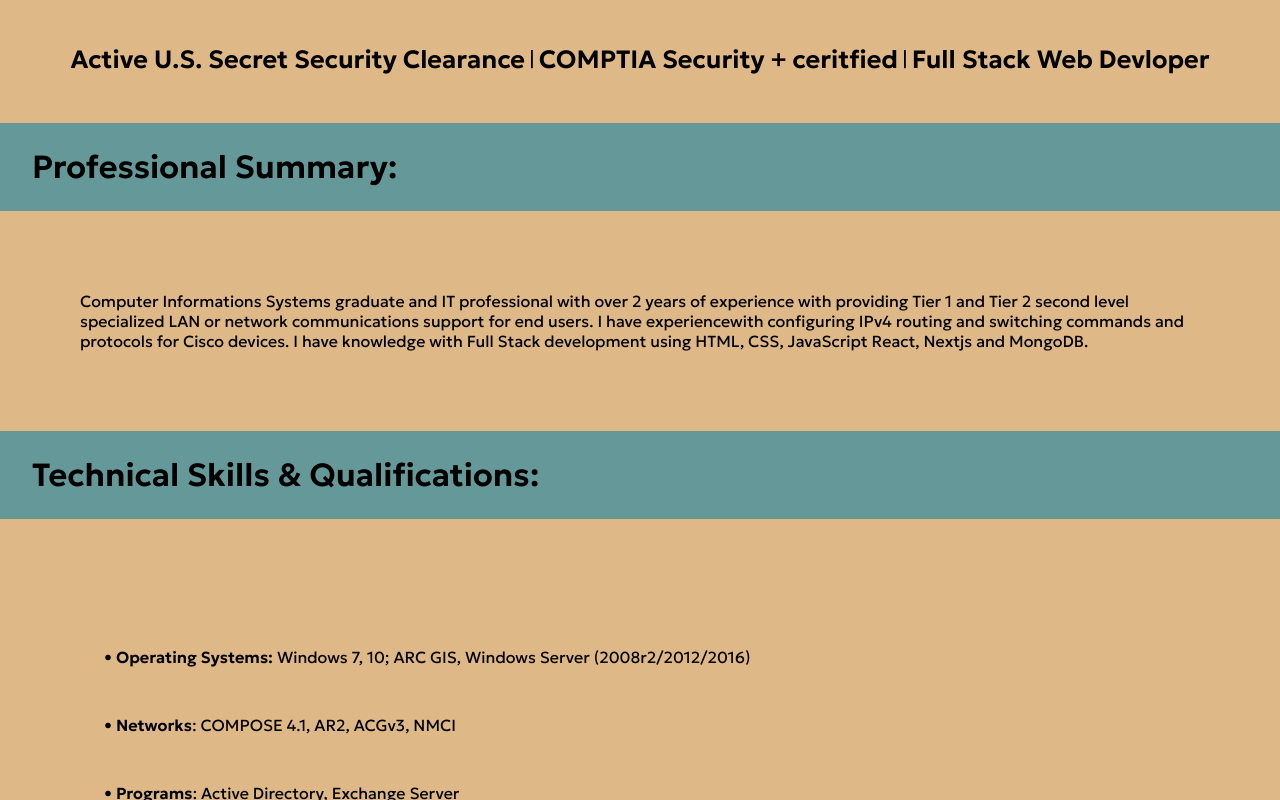
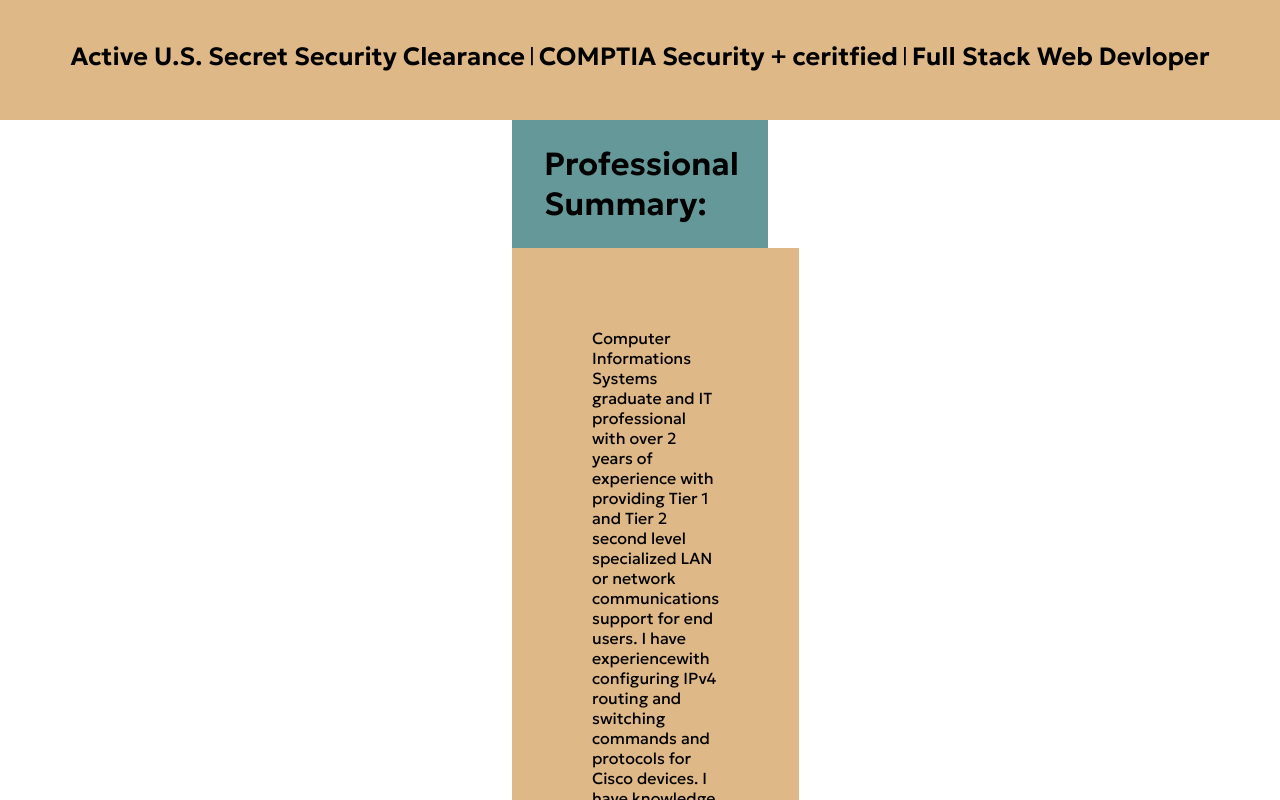
Before and after one commit to willgitgood/realportfolio, a Next.js app: page / in a window 1280 px wide. Shown: the part 540-1340 px from the top of the page. Built offline with nearby package versions, Linux system fonts and the light colour scheme.

Commit message:
Update Resume.css

```diff
--- a/app/components/Resume.css
+++ b/app/components/Resume.css
@@ -7,7 +7,7 @@
 
 .resume-container {
     display: flex;
-    width: fit-content;
+    width: 20%;
     height: 100%;
     margin: auto;
     display: flex;
```
